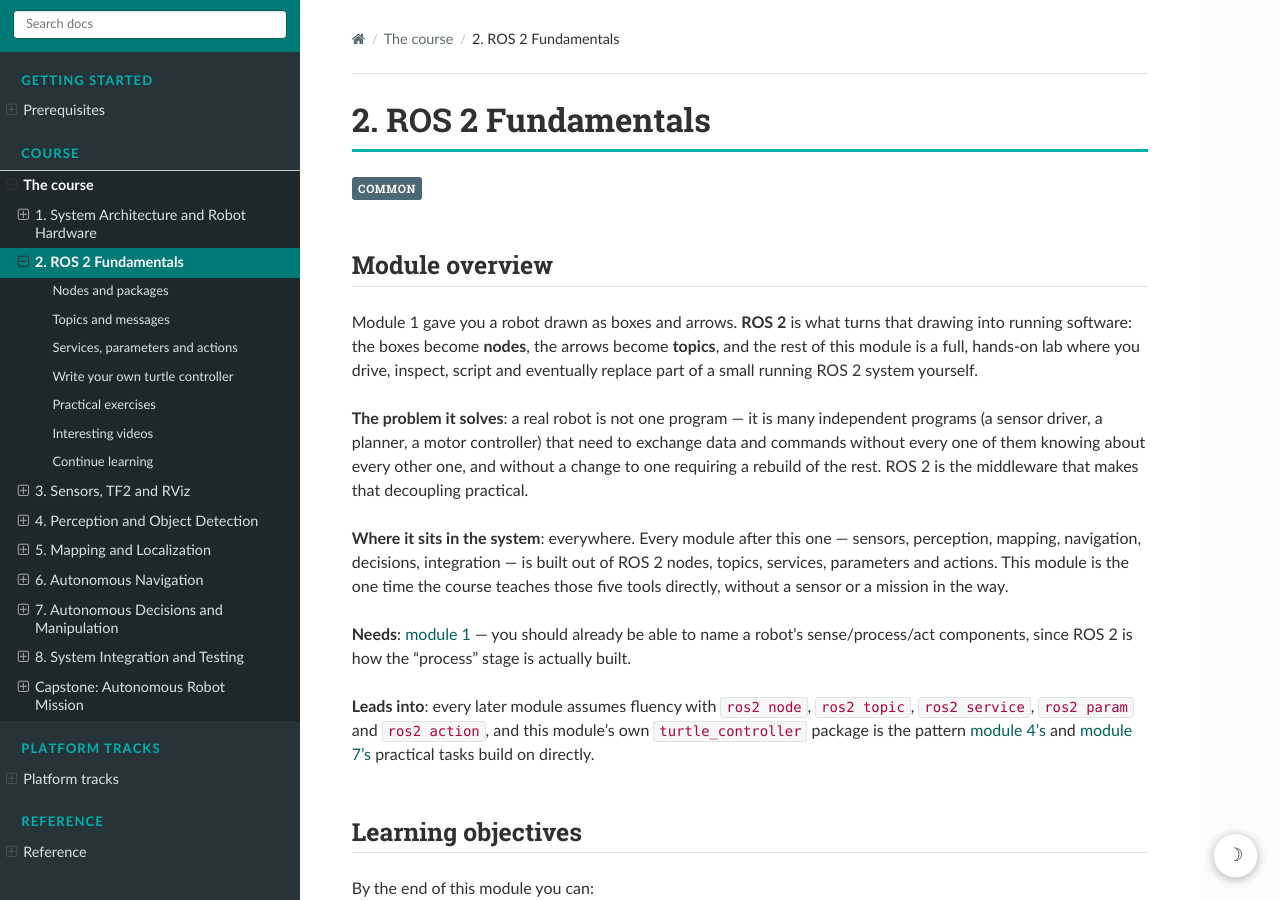
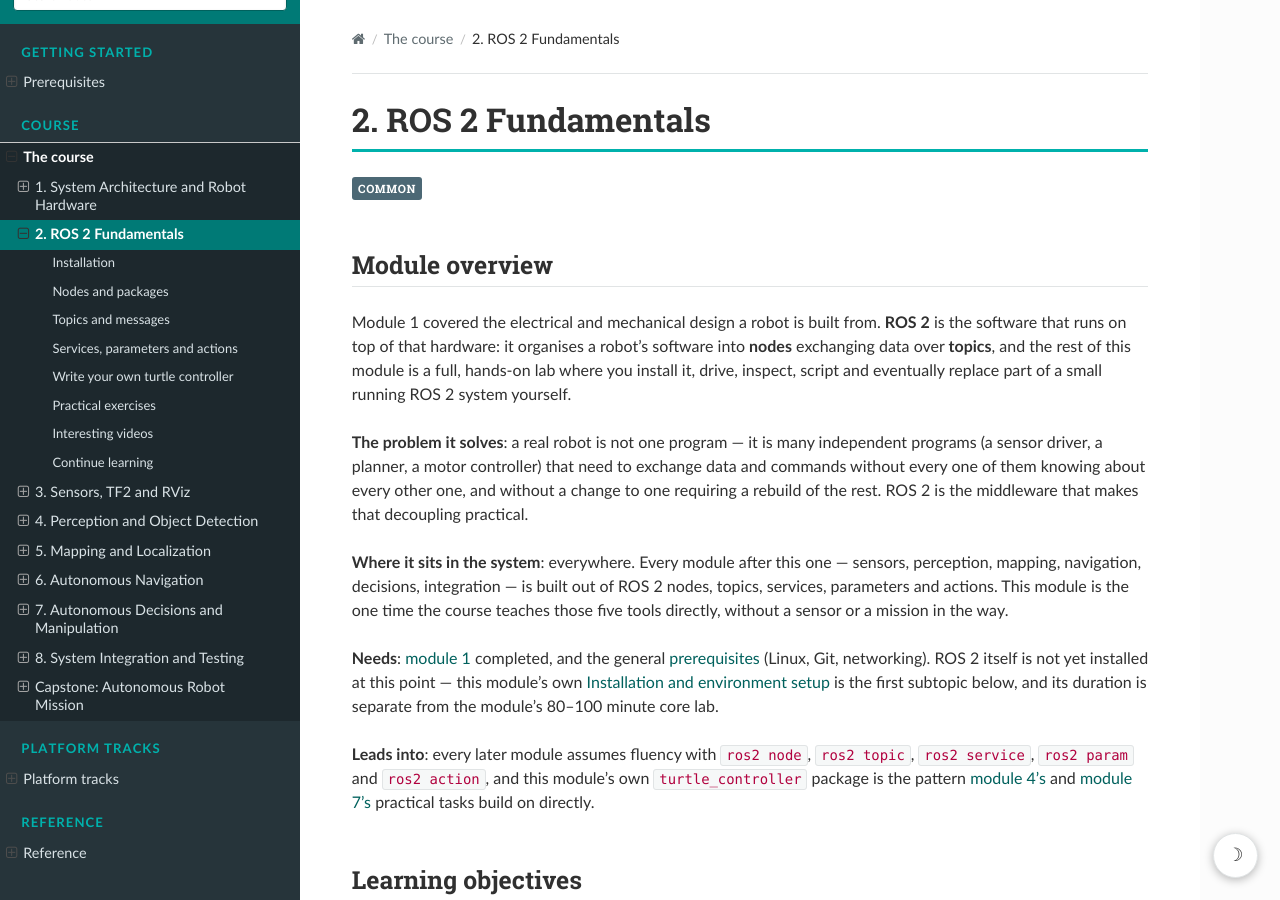
Before and after one commit to MoritzSchallenberg/Learning-Robotics-Crash-Course, a Sphinx documentation site: the page built from docs/course/02-ros2.md, in a window 1280 px wide and 900 px high. Built offline with Sphinx 7.4.7 and the Read the Docs theme 3.1.0, drawn with Linux system fonts in a browser that asks for light colours; pages that are not in the unit, such as notebooks, are missing from menus; some of the changed text lies outside the part shown.

Commit message:
move ROS installation into module 2
Move the ROS 2 installation guide from the Prerequisites section into
module 2 (ROS 2 Fundamentals), as its own first subtopic, per
Entwicklungsauftrag 7.

- git mv docs/prerequisites/installation.md
  docs/course/02-ros2/installation.md — content kept as-is; only the
  intro (a short note that this page's own duration is separate from the
  module's 80-100 minute core lab, and does not count toward it), the
  relative links (one directory level deeper than before), the Preflight
  check's timing (run after installing, before continuing to Nodes and
  packages, not 'before module 1'), and a new 'Next subtopic' transition
  into Nodes and packages were changed.
- docs/prerequisites/index.md — Installation removed from the public
  Prerequisites navigation, toctree and numbered list; the page still
  names Ubuntu 22.04 and ROS 2 Humble as the supported environment, but
  now points to module 2 for the actual setup instead of claiming ROS 2
  must be installed before module 1.
- docs/course/02-ros2.md — Installation and environment setup added as
  the module's first subtopic: a new overview card, the first toctree
  entry, the first line of the module's core learning path (with its
  duration explicitly excluded from the 80-100 minute figure), an
  updated Needs paragraph, and a reworded Preflight check section
  reflecting the new order.
- docs/course/02-ros2/videos.md, docs/reference/compatibility.md —
  updated the three links that pointed at the old
  prerequisites/installation.md path.

Co-Authored-By: Claude Sonnet 5 <noreply@anthropic.com>

````diff
--- a/docs/course/02-ros2.md
+++ b/docs/course/02-ros2.md
@@ -4,11 +4,12 @@
 
 ## Module overview
 
-Module 1 gave you a robot drawn as boxes and arrows. **ROS 2** is what
-turns that drawing into running software: the boxes become **nodes**, the
-arrows become **topics**, and the rest of this module is a full,
-hands-on lab where you drive, inspect, script and eventually replace part
-of a small running ROS 2 system yourself.
+Module 1 covered the electrical and mechanical design a robot is built
+from. **ROS 2** is the software that runs on top of that hardware: it
+organises a robot's software into **nodes** exchanging data over
+**topics**, and the rest of this module is a full, hands-on lab where you
+install it, drive, inspect, script and eventually replace part of a small
+running ROS 2 system yourself.
 
 **The problem it solves**: a real robot is not one program — it is many
 independent programs (a sensor driver, a planner, a motor controller)
@@ -22,9 +23,12 @@ built out of ROS 2 nodes, topics, services, parameters and actions. This
 module is the one time the course teaches those five tools directly,
 without a sensor or a mission in the way.
 
-**Needs**: [module 1](01-system-hardware.md) — you should already be able
-to name a robot's sense/process/act components, since ROS 2 is how the
-"process" stage is actually built.
+**Needs**: [module 1](01-system-hardware.md) completed, and the general
+[prerequisites](../prerequisites/index.md) (Linux, Git, networking). ROS 2
+itself is not yet installed at this point — this module's own
+[Installation and environment setup](02-ros2/installation.md) is the
+first subtopic below, and its duration is separate from the module's
+80–100 minute core lab.
 
 **Leads into**: every later module assumes fluency with `ros2 node`,
 `ros2 topic`, `ros2 service`, `ros2 param` and `ros2 action`, and this
@@ -202,21 +206,33 @@ Work through the subtopics below in this order — each one uses a command
 or an idea from the one before it:
 
 ```text
-1. Nodes and packages
-2. Topics and messages
-3. Services, parameters and actions
-4. Write your own turtle controller
-5. Practical exercises (the turtlesim challenge, Try it on Spot)
+1. Installation and environment setup
+2. Nodes and packages
+3. Topics and messages
+4. Services, parameters and actions
+5. Write your own turtle controller
+6. Practical exercises (the turtlesim challenge, Try it on Spot)
 ```
 
-That core path is this module's roughly 80–100 minute core learning time.
+Installation's own duration does not count toward the core learning
+time below — a system install and several downloads take a different
+amount of time on every machine. From Nodes and packages onward, that
+core path is this module's roughly 80–100 minute core learning time.
 **Interesting videos** and **Continue learning** are worthwhile
-afterwards, but do not count toward it.
+afterwards, but do not count toward it either.
 
 ## Subtopics
 
 ::::{grid} 1 1 2 2
 :gutter: 3
+
+:::{grid-item-card} Installation and environment setup
+:link: 02-ros2/installation
+:link-type: doc
+
+Get from a bare Ubuntu machine to a working ROS 2 Humble workspace, with
+nothing left implicit.
+:::
 
 :::{grid-item-card} Nodes and packages
 :link: 02-ros2/nodes-and-packages
@@ -285,13 +301,14 @@ tells you exactly what to fix if anything is missing:
 bash scripts/course-preflight.sh
 ```
 
-Run it before starting this module, and again any time a command in this
-course behaves unexpectedly and you suspect your environment rather than
-your code.
+Run it once [Installation and environment
+setup](02-ros2/installation.md) is done, before continuing to Nodes and
+packages, and again any time a command in this course behaves
+unexpectedly and you suspect your environment rather than your code.
 
 ## Connection to the next module
 
-This module gave the "process" box contents: nodes talking over topics,
+This module gave you a running ROS 2 system: nodes talking over topics,
 services, parameters and actions. [Module 3](03-sensors-tf.md) has those
 topics carry **sensor data**, and you learn where in space that data
 actually is.
@@ -300,6 +317,7 @@ actually is.
 :hidden:
 :maxdepth: 1
 
+02-ros2/installation
 02-ros2/nodes-and-packages
 02-ros2/topics-and-messages
 02-ros2/services-parameters-actions
````
Also changed, not shown: docs/course/01-hardware/practical-exercise.md (deleted, +0 -110 lines), docs/course/01-hardware/sense-process-act.md (deleted, +0 -166 lines), docs/course/02-ros2/installation.md (renamed from docs/prerequisites/installation.md, +23 -10 lines), docs/course/02-ros2/videos.md (+2 -3 lines), docs/prerequisites/index.md (+17 -14 lines), docs/reference/compatibility.md (+5 -5 lines), docs/_static/images/diagrams/01-sensor-processing-actuator-loop.svg (deleted).
